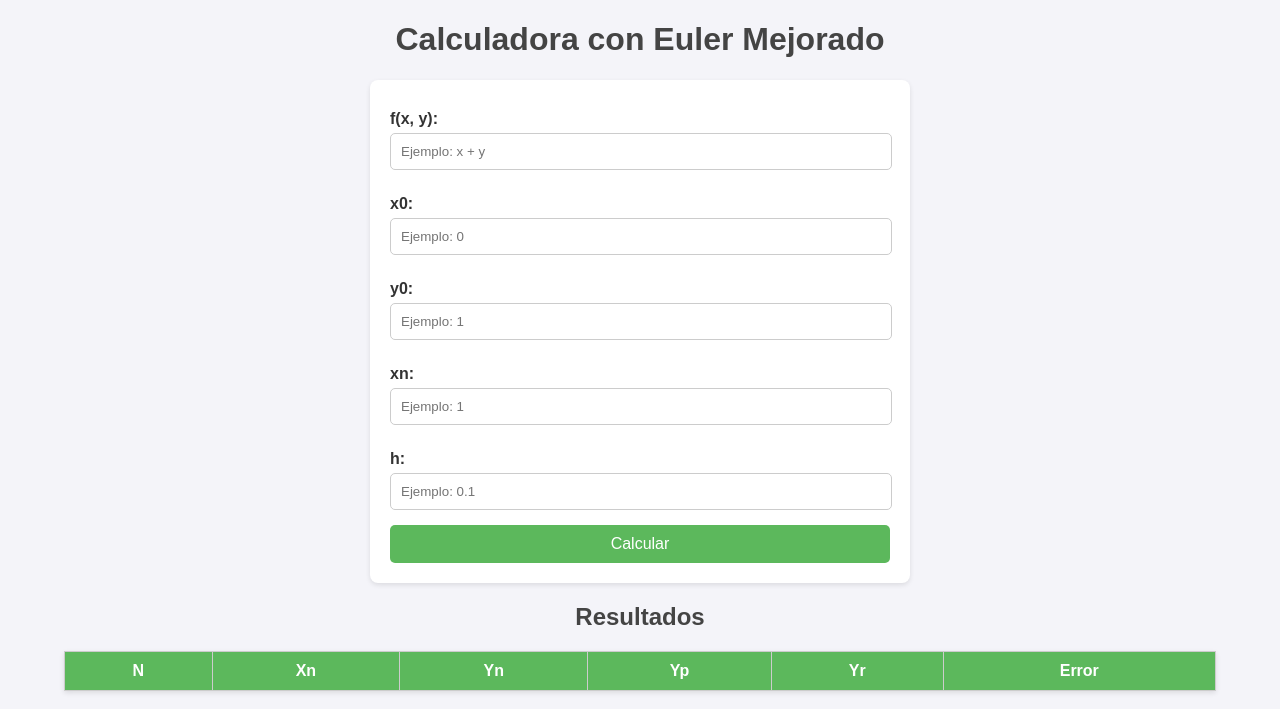
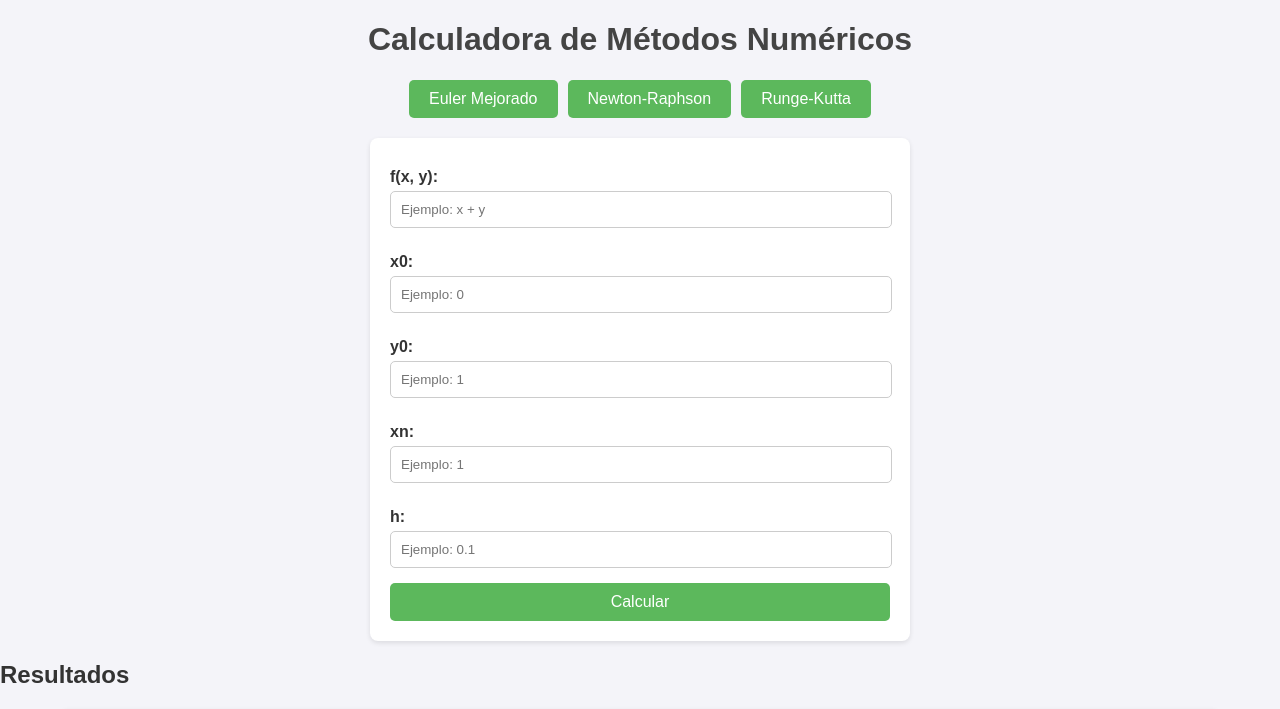
Before and after one commit to ABEL0120/calculadora-mate2-python, a Flask app: page / in a window 1280 px wide. Shown: the top 709 px of the page. Run offline with Flask 3, Linux system fonts and the light colour scheme; lists and menus that the app fills with data are empty.

Commit message:
diseño de los demas temas

```diff
--- a/app/templates/index.html
+++ b/app/templates/index.html
@@ -4,7 +4,7 @@
 <head>
   <meta charset="UTF-8">
   <meta name="viewport" content="width=device-width, initial-scale=1.0">
-  <title>Calculadora con Euler Mejorado</title>
+  <title>Calculadora de Métodos Numéricos</title>
   <style>
     body {
       font-family: Arial, sans-serif;
@@ -14,9 +14,31 @@
       color: #333;
     }
 
-    h1, h2 {
+    h1 {
       text-align: center;
       color: #444;
+    }
+
+    .button-container {
+      display: flex;
+      justify-content: center;
+      gap: 10px;
+      margin: 20px 0;
+    }
+
+    .button-container button {
+      padding: 10px 20px;
+      font-size: 16px;
+      border: none;
+      border-radius: 5px;
+      cursor: pointer;
+      background-color: #5cb85c;
+      color: white;
+      transition: background-color 0.3s;
+    }
+
+    .button-container button:hover {
+      background-color: #4cae4c;
     }
 
     form {
@@ -26,6 +48,11 @@
       padding: 20px;
       border-radius: 8px;
       box-shadow: 0 2px 5px rgba(0, 0, 0, 0.1);
+      display: none;
+    }
+
+    form.active {
+      display: block;
     }
 
     label {
@@ -42,7 +69,7 @@
       margin-bottom: 15px;
     }
 
-    button {
+    button[type="submit"] {
       width: 100%;
       padding: 10px;
       background-color: #5cb85c;
@@ -84,65 +111,26 @@
     tbody tr:hover {
       background-color: #f1f1f1;
     }
-
-    @media (max-width: 600px) {
-      form, table {
-        width: 95%;
-      }
-
-      th, td {
-        font-size: 12px;
-      }
-    }
   </style>
   <script>
-    async function calcular() {
-      const f = document.getElementById('f').value;
-      const x0 = parseFloat(document.getElementById('x0').value);
-      const y0 = parseFloat(document.getElementById('y0').value);
-      const xn = parseFloat(document.getElementById('xn').value);
-      const h = parseFloat(document.getElementById('h').value);
-      try {
-        const response = await fetch('/calcular', {
-          method: 'POST',
-          headers: { 'Content-Type': 'application/json' },
-          body: JSON.stringify({ f, x0, y0, xn, h }),
-        });
-
-        if (!response.ok) {
-          throw new Error('Error en la solicitud');
-        }
-
-        const data = await response.json();
-        if (data.status === 200) {
-          const resultados = document.getElementById('resultados');
-          resultados.innerHTML = '';
-          data.resultados.forEach((punto) => {
-            const fila = document.createElement('tr');
-            fila.innerHTML = `
-              <td>${punto.N}</td>
-              <td>${punto.Xn.toFixed(6)}</td>
-              <td>${punto.Yn.toFixed(6)}</td>
-              <td>${punto.Yp.toFixed(6)}</td>
-              <td>${punto.Yr !== "N/A" ? punto.Yr.toFixed(6) : "N/A"}</td>
-              <td>${punto.error.toFixed(6)}</td>
-            `;
-            resultados.appendChild(fila);
-          });
-        } else {
-          alert(data.message || 'Error en el cálculo');
-        }
-      } catch (error) {
-        console.error('Error al realizar la solicitud:', error);
-        alert('Error al realizar la solicitud: ' + error.message);
-      }
+    function showForm(method) {
+      const forms = document.querySelectorAll('form');
+      forms.forEach(form => form.classList.remove('active'));
+      document.getElementById(method).classList.add('active');
     }
   </script>
 </head>
 
 <body>
-  <h1>Calculadora con Euler Mejorado</h1>
-  <form onsubmit="calcular(); return false;">
+  <h1>Calculadora de Métodos Numéricos</h1>
+
+  <div class="button-container">
+    <button onclick="showForm('eulerForm')">Euler Mejorado</button>
+    <button onclick="showForm('newtonForm')">Newton-Raphson</button>
+    <button onclick="showForm('rungeKuttaForm')">Runge-Kutta</button>
+  </div>
+
+  <form id="eulerForm" class="active" onsubmit="calcularEuler(); return false;">
     <label for="f">f(x, y):</label>
     <input id="f" type="text" placeholder="Ejemplo: x + y" required>
 
```
Also changed, not shown: other parts of app/templates/index.html (+36 -1 lines), app/routes.py (line endings or trailing spaces).
